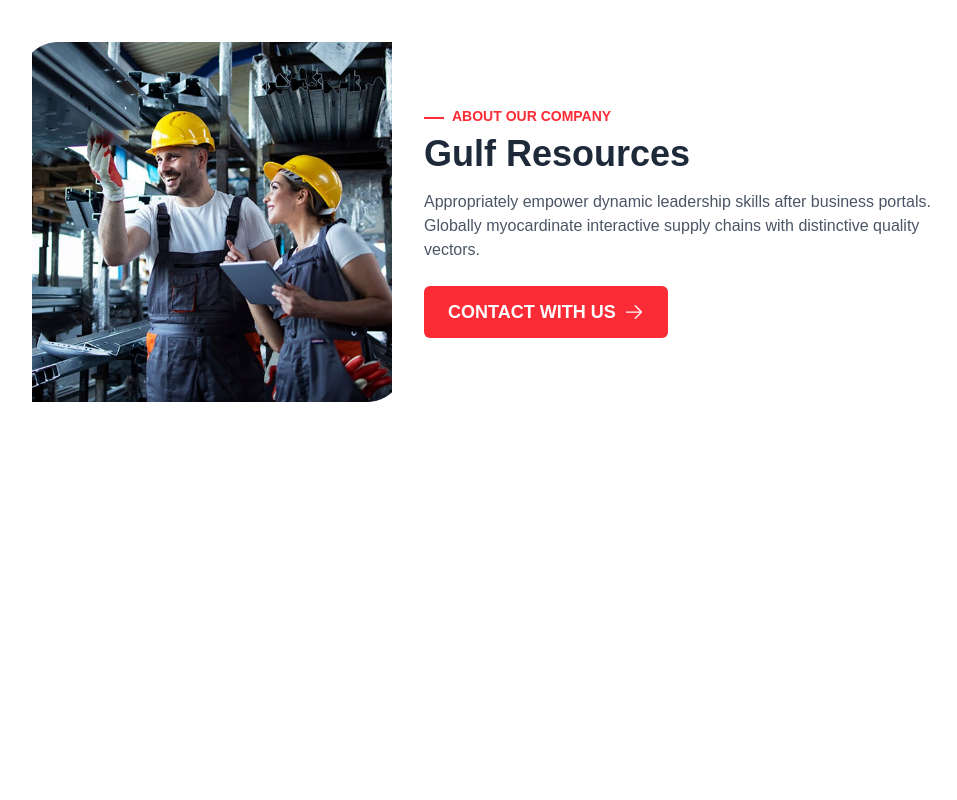
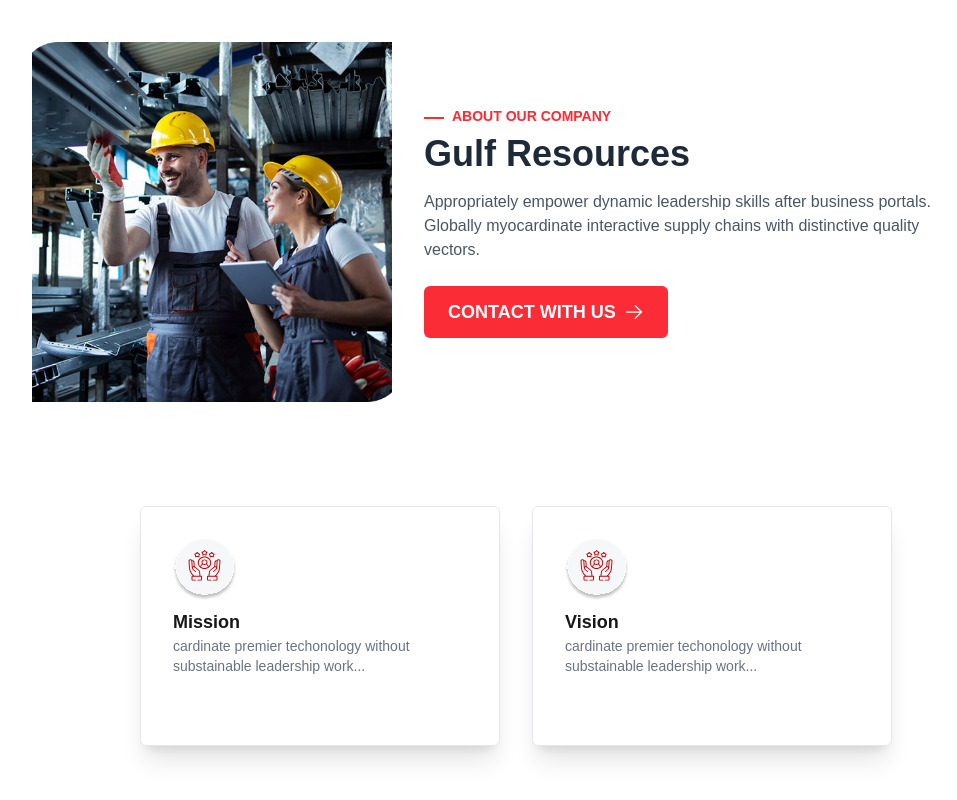
Before and after one commit to delchemytech/Gulf-resources, a Next.js app: page / in a window 1280 px wide. Shown: the part 830-1630 px from the top of the page, without its empty margins (124-1081 px from the left). Before the commit the page ends 1304 px from the top, so only its background shows below. Built offline with nearby package versions, Linux system fonts and the light colour scheme.

Commit message:
mission vision

```diff
--- a/app/page.tsx
+++ b/app/page.tsx
@@ -2,6 +2,7 @@
 
 import AboutSection from "@/components/AboutSection";
 import Hero from "@/components/Hero";
+import MissionVision from "@/components/MissionVision";
 
 
 export default function Home() {
@@ -12,7 +13,7 @@ export default function Home() {
         <Hero />
         </div>
         <section><AboutSection /></section>
-
+        <MissionVision/>
     </div>
   );
 }
--- /dev/null
+++ b/components/MissionVision.tsx
@@ -0,0 +1,41 @@
+
+import React from 'react'
+
+
+
+
+const MissionVision = () => {
+  const data = [
+    {
+      id: "1",
+      title: "Mission",
+      icon: "/mission.svg",
+      alt_text: "Mission Icon",
+      desc: "cardinate premier techonology without substainable leadership work...",
+    },
+    {
+      id: "2",
+      title: "Vision",
+      icon: "/vision.svg",
+      alt_text: "Mission Icon",
+      desc: "cardinate premier techonology without substainable leadership work...",
+    },
+  ];
+
+  return (
+    <div className="flex justify-center my-10 items-center mx-auto p-4 md:p-8 gap-8">
+      {data.map((item) => (
+        <div
+          key={item.id}
+          className="w-90 h-60 border-1 shadow-xl rounded-md p-8  border-gray-200"
+        >
+          <img src={item.icon} alt={item.alt_text} width={64} height={64} />
+          <div className="pt-2 text-lg font-bold ">{item.title}</div>
+          <p className="text-sm font-light text-gray-500">{item.desc}</p>
+        </div>
+      ))}
+    </div>
+  );
+};
+
+export default MissionVision;
--- a/components/Navbar.tsx
+++ b/components/Navbar.tsx
@@ -48,6 +48,7 @@ export default function Navbar2() {
                 Gulf Resources
               </div>
               <div className="hidden md:flex gap-4 justify-between text-[12px] font-bold ">
+
                 {navs.map((item) => (
                   <Link  key={item.id} href={item.link}>
                     <div  className="hover:text-red-500">
```
Also changed, not shown: public/mission.svg (added), public/vision.svg (added).
